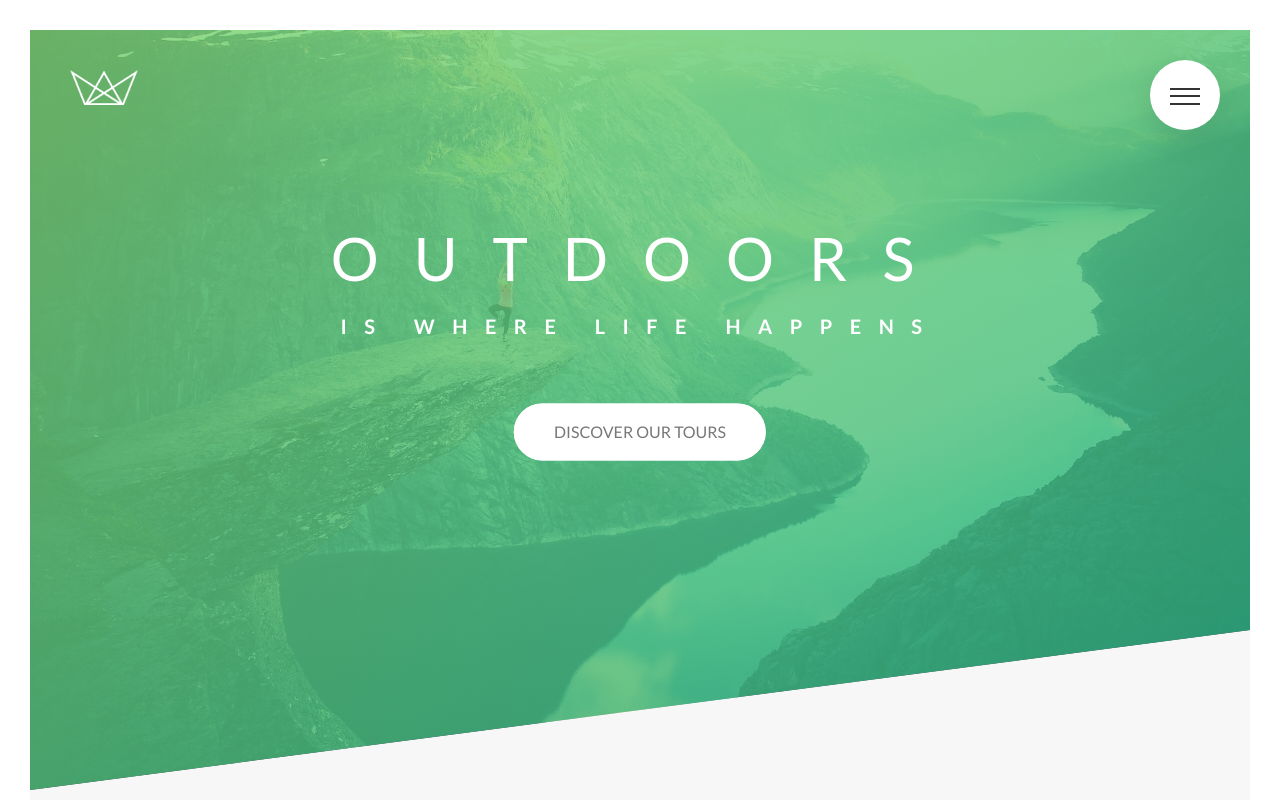
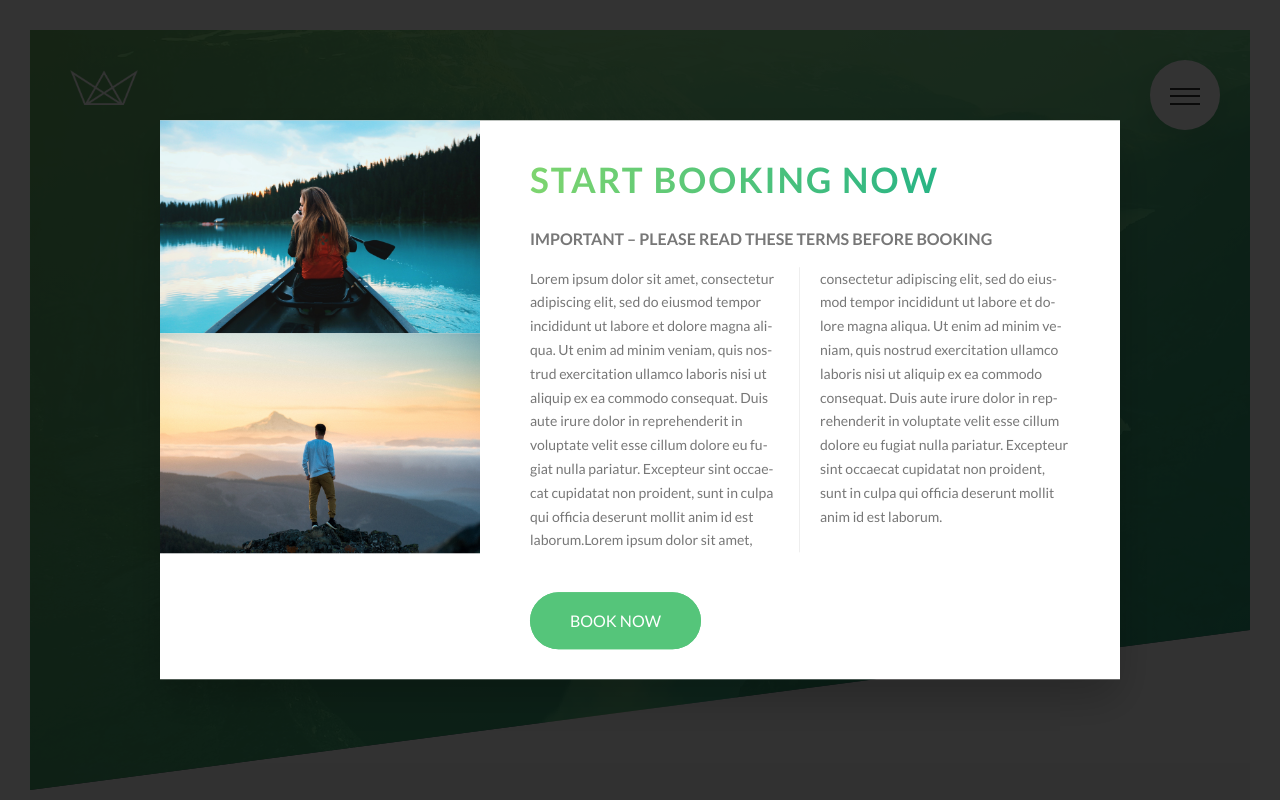
Before and after one commit to Rahulnsharma45/Travelsite, a website: page index.html in a window 1280 px wide. Shown: the top 800 px of the page. Drawn offline with Linux system fonts and the light colour scheme.

Commit message:
Building Pop-up

```diff
--- a/index.html
+++ b/index.html
@@ -360,5 +360,22 @@
             </div>
         </footer>
 
+        <div class="popup">
+            <div class="popup__content">
+                <div class="popup__left">
+                    <img src="img/nat-8.jpg" alt="Tour photo" class="popup__img">
+                    <img src="img/nat-9.jpg" alt="Tour photo" class="popup__img">
+                </div>
+                <div class="popup__right">
+                    <h2 class="heading-secondary u-margin-bottom-small">Start booking now</h2>
+                    <h3 class="heading-tertiary u-margin-bottom-small">Important &ndash; Please read these terms before booking</h3>
+                    <p class="popup__text">
+                        Lorem ipsum dolor sit amet, consectetur adipiscing elit, sed do eiusmod tempor incididunt ut labore et dolore magna aliqua. Ut enim ad minim veniam, quis nostrud exercitation ullamco laboris nisi ut aliquip ex ea commodo consequat. Duis aute irure dolor in reprehenderit in voluptate velit esse cillum dolore eu fugiat nulla pariatur. Excepteur sint occaecat cupidatat non proident, sunt in culpa qui officia deserunt mollit anim id est laborum.Lorem ipsum dolor sit amet, consectetur adipiscing elit, sed do eiusmod tempor incididunt ut labore et dolore magna aliqua. Ut enim ad minim veniam, quis nostrud exercitation ullamco laboris nisi ut aliquip ex ea commodo consequat. Duis aute irure dolor in reprehenderit in voluptate velit esse cillum dolore eu fugiat nulla pariatur. Excepteur sint occaecat cupidatat non proident, sunt in culpa qui officia deserunt mollit anim id est laborum.
+                    </p>
+                    <a href="#" class="btn btn--green">Book now</a>
+                </div>
+            </div>
+        </div>
+
     </body>
 </html>
--- a/sass/abstract/_mixins.scss
+++ b/sass/abstract/_mixins.scss
@@ -6,3 +6,10 @@
     }
 
 }
+
+@mixin absCenter {
+    position: absolute;
+    top: 50%;
+    left: 50%;
+    transform: translate(-50%, -50%);
+}
--- /dev/null
+++ b/sass/components/_popup.scss
@@ -0,0 +1,53 @@
+.popup {
+    height: 100vh;
+    width: 100%;
+    position: fixed;
+    top: 0;
+    left: 0;
+    background-color: rgba($color-black, .8);
+    z-index: 9999;
+
+    &__content {
+        @include absCenter;
+        width: 75%;
+        background-color: $color-white;
+        box-shadow: 0 2rem 4rem rgba($color-black, .2);
+        display: table;
+        overflow: hidden;
+    }
+
+    &__left {
+        width: 33.33333%;
+        display: table-cell;
+    }
+
+    &__right {
+        width: 66.6666667%;
+        display: table-cell;
+        vertical-align: middle;
+        padding: 3rem 5rem;
+    }
+
+    &__img {
+        display: block;
+        width: 100%;
+    }
+
+    &__text {
+        font-size: 1.4rem;
+        margin-bottom: 4rem;
+
+        -moz-column-count: 2;
+        -moz-column-gap: 4rem;
+        -moz-column-rule: 1px solid $color-grey-light-2;
+
+        column-count: 2;
+        column-gap: 4rem;
+        column-rule: 1px solid $color-grey-light-2;
+
+        -moz-hypens: auto;
+        -ms-hypens: auto;
+        -webkit-hyphens: auto;
+        hyphens: auto;
+    }
+}
--- a/sass/main.scss
+++ b/sass/main.scss
@@ -14,6 +14,7 @@
 @import "components/story";
 @import "components/bg-video";
 @import "components/form";
+@import "components/popup";
 
 @import "pages/home";
 
```
Also changed, not shown: css/style.css.
